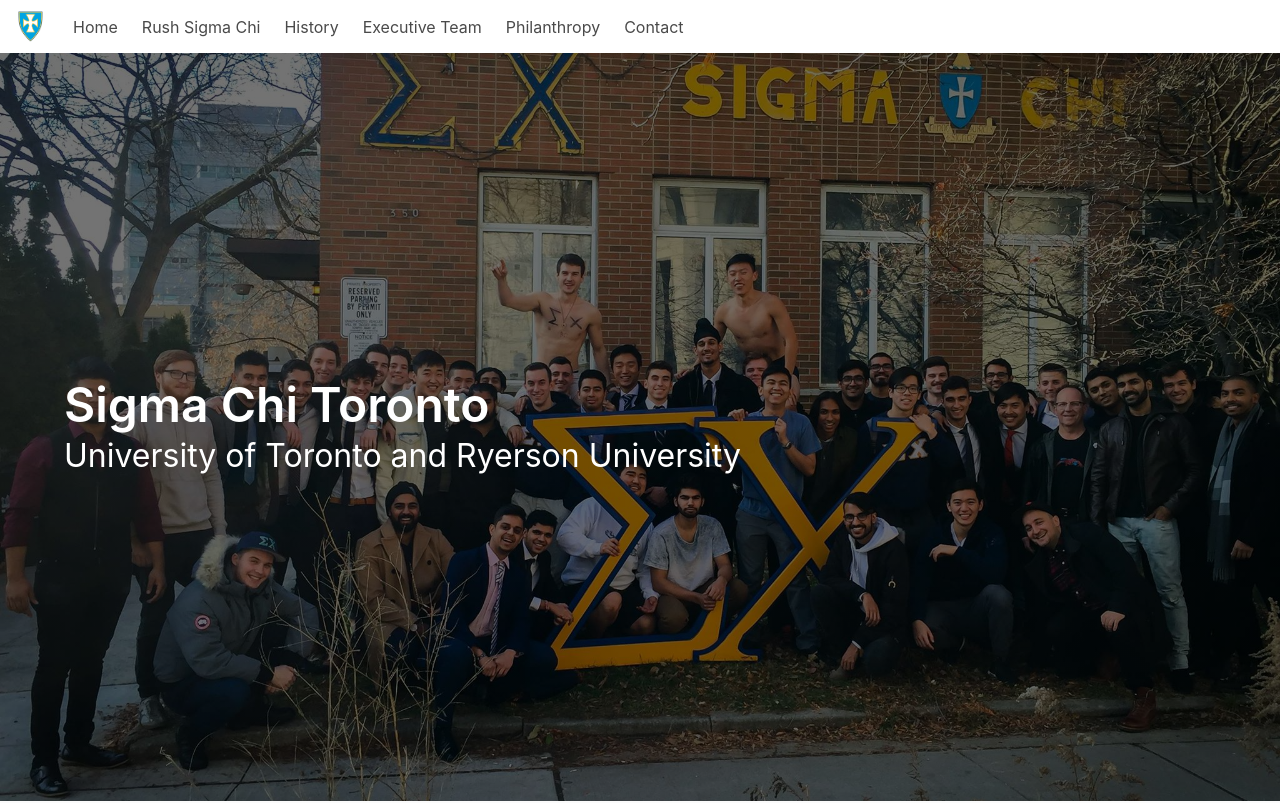
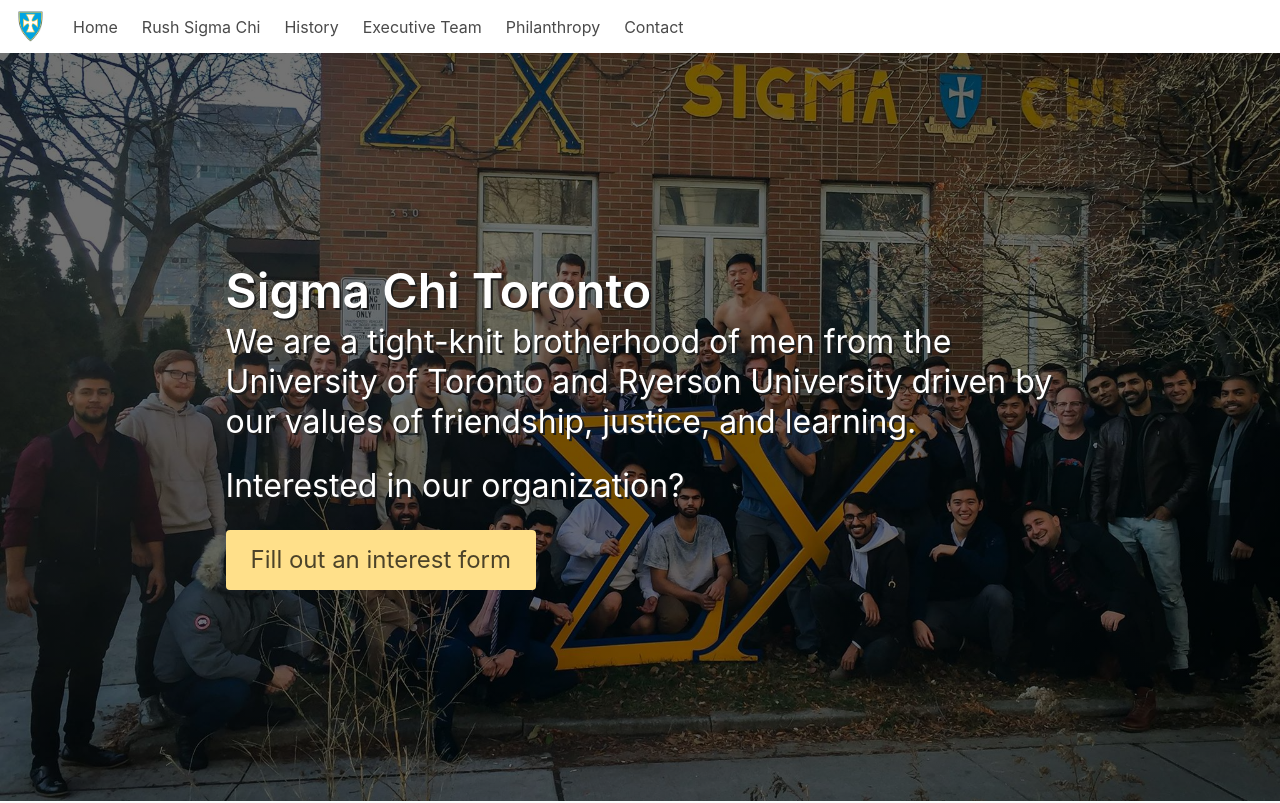
Before and after one commit to sigmachi-toronto/www, an Angular app: page / in a window 1280 px wide. Shown: the top 803 px of the page. Built offline with nearby package versions, Linux system fonts and the light colour scheme.

Commit message:
Add call to action to homepage

```diff
--- a/src/app/components/home/home.component.html
+++ b/src/app/components/home/home.component.html
@@ -1,12 +1,19 @@
 <section class="hero is-fullheight-with-navbar">
   <div class="hero-body" id="intro">
-    <div class="container">
+    <div class="container call-to-action">
       <h1 class="title has-text-white is-size-1">
         Sigma Chi Toronto
       </h1>
       <h2 class="subtitle has-text-white is-size-3">
-        University of Toronto and Ryerson University
+        We are a tight-knit brotherhood of men from the University of Toronto and Ryerson University
+        driven by our values of friendship, justice, and learning.
       </h2>
+      <h2 class="subtitle has-text-white is-size-3">
+        Interested in our organization?
+      </h2>
+      <a href="https://docs.google.com/forms/d/e/1FAIpQLSfQaTV2uMbP0KoWz8jvj6o4rWgqF_H1Whjnb7oDK_OUAjHz6w/viewform">
+        <button class="button is-warning is-large">Fill out an interest form</button>
+      </a>
     </div>
   </div>
 </section>
--- a/src/app/components/home/home.component.scss
+++ b/src/app/components/home/home.component.scss
@@ -0,0 +1,7 @@
+.call-to-action {
+    max-width: 70%;
+
+    h1, h2 {
+        text-shadow: 2px 2px #1c1c1c;
+    }
+}
```
